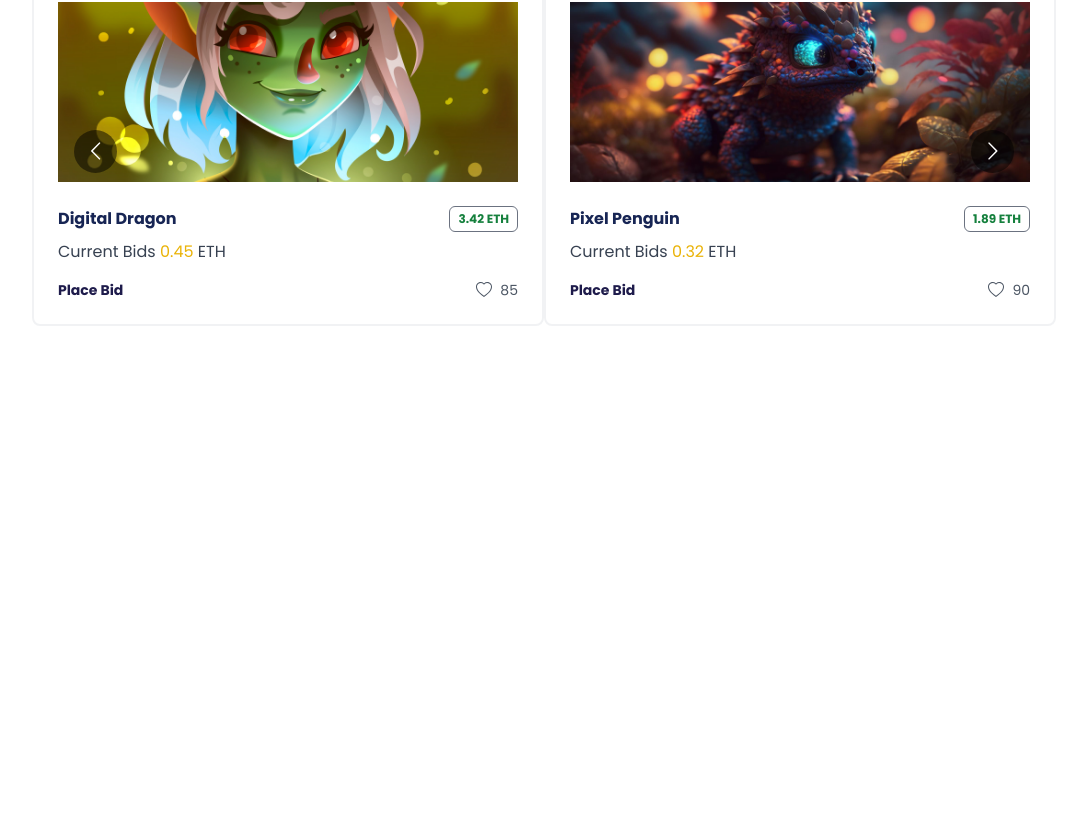
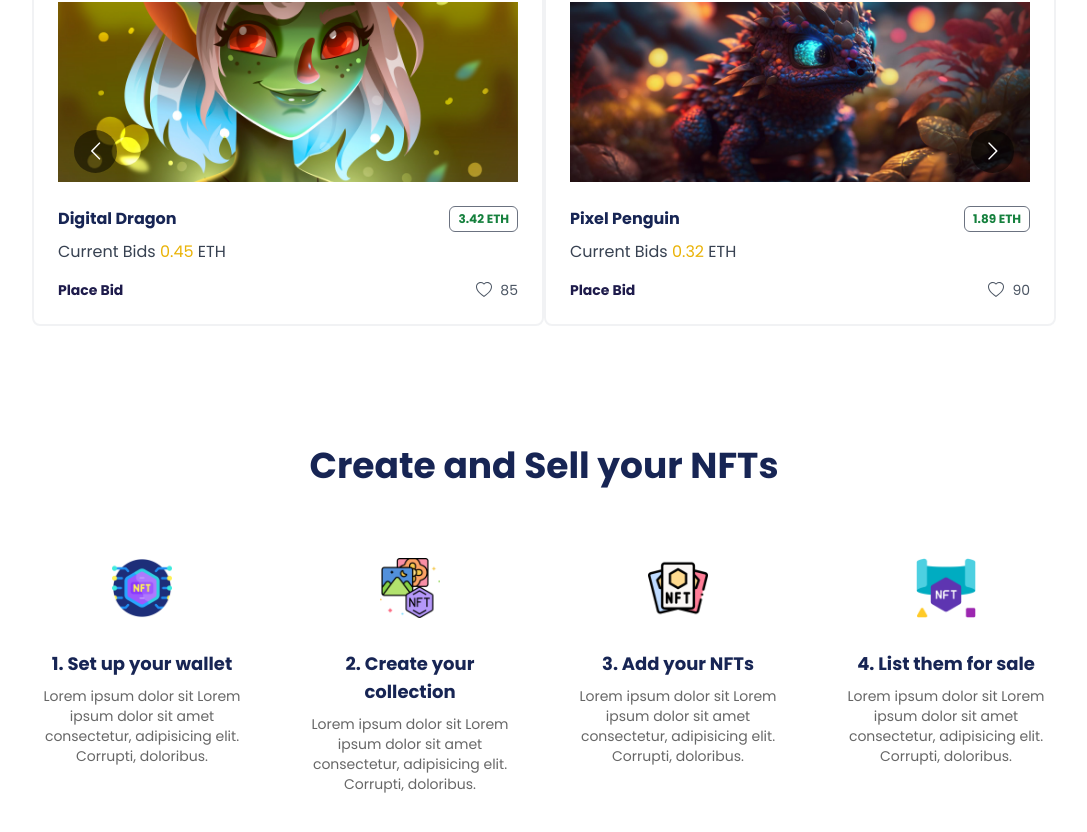
Before and after one commit to rahulpra045/Nft-mkt, a Next.js app: page / in a window 1280 px wide. Shown: the part 2746-3578 px from the top of the page, without its empty margins (96-1183 px from the left). Before the commit the page ends 3120 px from the top, so only its background shows below. Built offline with nearby package versions, Linux system fonts and the light colour scheme.

Commit message:
Create Sell Nft Section

```diff
--- /dev/null
+++ b/components/Home/CreateSellNft/CreateSellNft.tsx
@@ -0,0 +1,29 @@
+import React from 'react'
+import CreateSellNftCard from './CreateSellNftCard'
+
+const CreateSellNft = () => {
+  return (
+      <div className="pt-16 pb-20">
+          <h1 className="text-center font-bold text-3xl p-2 md:text-4xl text-blue-950">
+              Create and Sell your NFTs
+          </h1>
+          <div className="w-[80%] mt-8 md:mt-16 mx-auto grid grid-cols-1 md:grid-cols-2 lg:grid-cols-3 xl:grid-cols-4 gap-12">
+                  {/* CreateSellNftCard */}
+              <div>
+                    <CreateSellNftCard image="/images/p1.png" title="1. Set up your wallet"/>
+              </div>
+              <div>
+                    <CreateSellNftCard image="/images/p2.png" title="2. Create your collection"/>
+              </div>
+              <div>
+                    <CreateSellNftCard image="/images/p3.png" title="3. Add your NFTs"/>
+              </div>
+              <div>
+                    <CreateSellNftCard image="/images/p4.png" title="4. List them for sale"/>
+              </div>
+          </div>
+    </div>
+  )
+}
+
+export default CreateSellNft
--- /dev/null
+++ b/components/Home/CreateSellNft/CreateSellNftCard.tsx
@@ -0,0 +1,19 @@
+import Image from 'next/image'
+import React from 'react'
+
+type Props = {
+    image: string,
+    title:string
+}
+
+const CreateSellNftCard = ({image,title}:Props) => {
+  return (
+      <div>
+          <Image src={image} alt={title} width={60} height={60} className="mx-auto"/>
+          <h1 className="mt-8 mb-2 text-center text-lg text-blue-950 font-bold">{title }</h1>
+          <p className="text-sm text-black text-center text-opacity-60">Lorem ipsum dolor sit Lorem ipsum dolor sit amet consectetur, adipisicing elit. Corrupti, doloribus.</p>
+    </div>
+  )
+}
+
+export default CreateSellNftCard
--- a/components/Home/Home.tsx
+++ b/components/Home/Home.tsx
@@ -3,6 +3,7 @@ import Hero from './Hero/Hero'
 import HotBids from './HotBids/HotBids'
 import TopCollection from './TopCollection/TopCollection'
 import Category from './Category/Category'
+import CreateSellNft from './CreateSellNft/CreateSellNft'
 
 const Home = () => {
   return (
@@ -11,6 +12,7 @@ const Home = () => {
       <HotBids/>
       <TopCollection/>
       <Category/>
+      <CreateSellNft/>
     </div>
   )
 }
```
